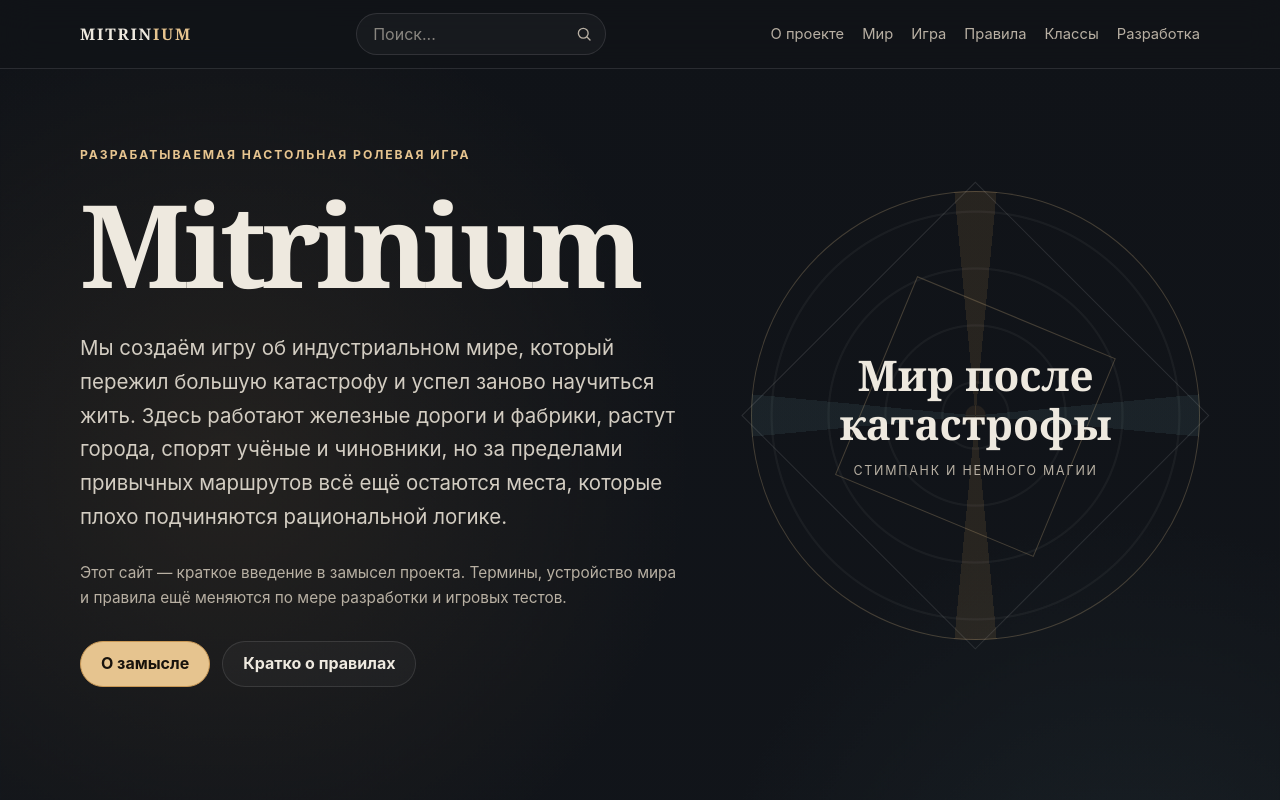
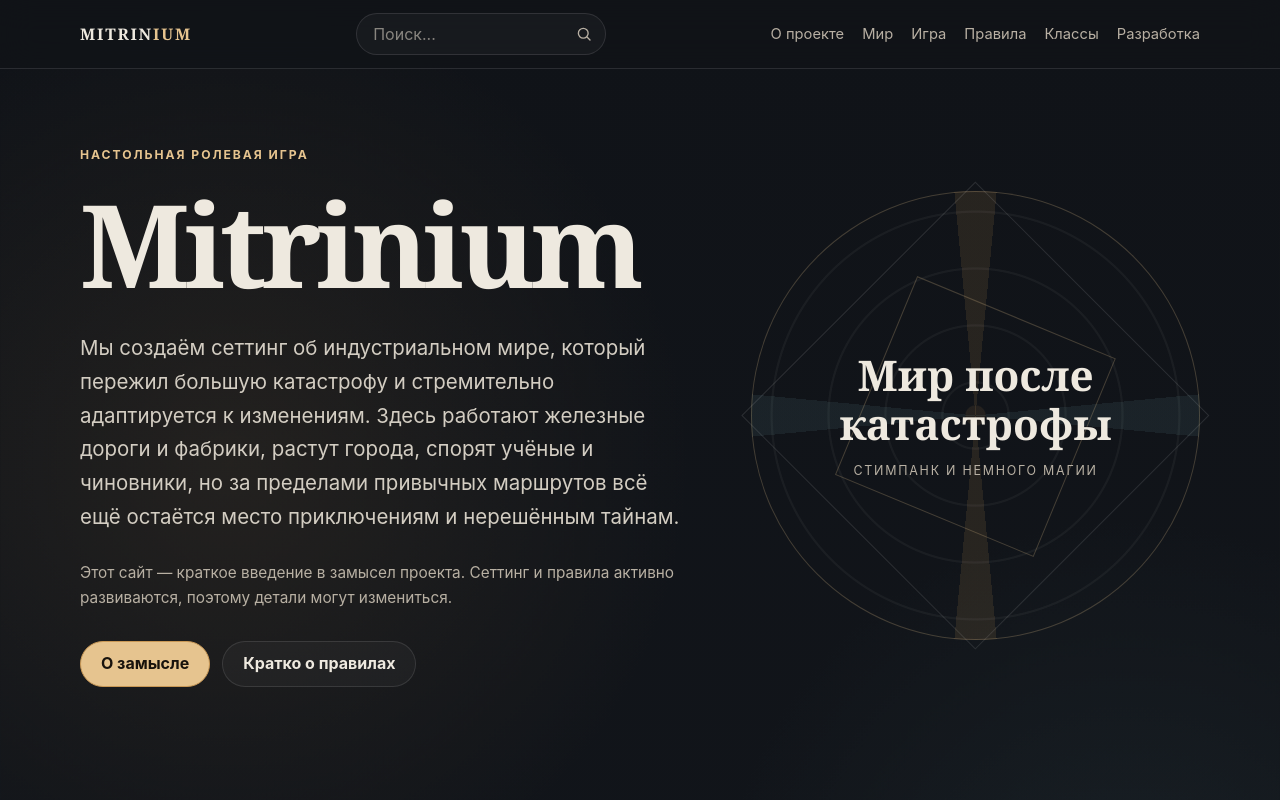
Before and after one commit to FaragonTix/Mitrinium-site, a plain HTML site: page index.html in a window 1280 px wide. Shown: the top 800 px of the page. Drawn offline with Linux system fonts and the light colour scheme.

Commit message:
Update index.html
Signed-off-by: FaragonTix <41158721+FaragonTix@users.noreply.github.com>

```diff
--- a/index.html
+++ b/index.html
@@ -6,7 +6,7 @@
 
   <meta
     name="description"
-    content="Mitrinium — разрабатываемая настольная ролевая игра об индустриальном мире после большой катастрофы."
+    content="Mitrinium — настольная ролевая игра в стадии активной разработки об индустриальном мире после большой катастрофы."
   />
 
   <meta name="theme-color" content="#12151a" />
@@ -1130,24 +1130,22 @@
       <div class="container hero-grid">
         <div>
           <p class="eyebrow">
-            Разрабатываемая настольная ролевая игра
+            Настольная ролевая игра
           </p>
 
           <h1>Mitrinium</h1>
 
           <p class="hero-lead">
-            Мы создаём игру об индустриальном мире, который пережил
-            большую катастрофу и успел заново научиться жить. Здесь
-            работают железные дороги и фабрики, растут города, спорят
-            учёные и чиновники, но за пределами привычных маршрутов
-            всё ещё остаются места, которые плохо подчиняются
-            рациональной логике.
+            Мы создаём сеттинг об индустриальном мире, который пережил
+            большую катастрофу и стремительно адаптируется к изменениям.
+            Здесь работают железные дороги и фабрики, растут города,
+            спорят учёные и чиновники, но за пределами привычных маршрутов
+            всё ещё остаётся место приключениям и нерешённым тайнам.
           </p>
 
           <p class="hero-note">
-            Этот сайт — краткое введение в замысел проекта. Термины,
-            устройство мира и правила ещё меняются по мере разработки
-            и игровых тестов.
+            Этот сайт — краткое введение в замысел проекта. Сеттинг и
+            правила активно развиваются, поэтому детали могут измениться.
           </p>
 
           <div class="hero-actions">
```
